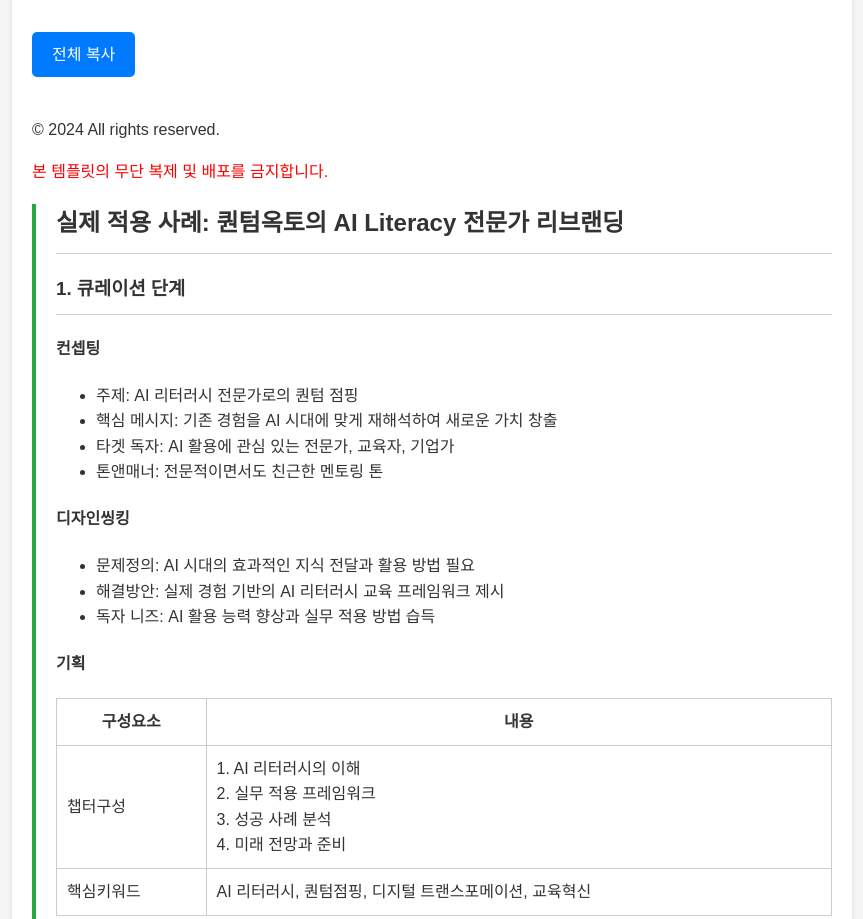
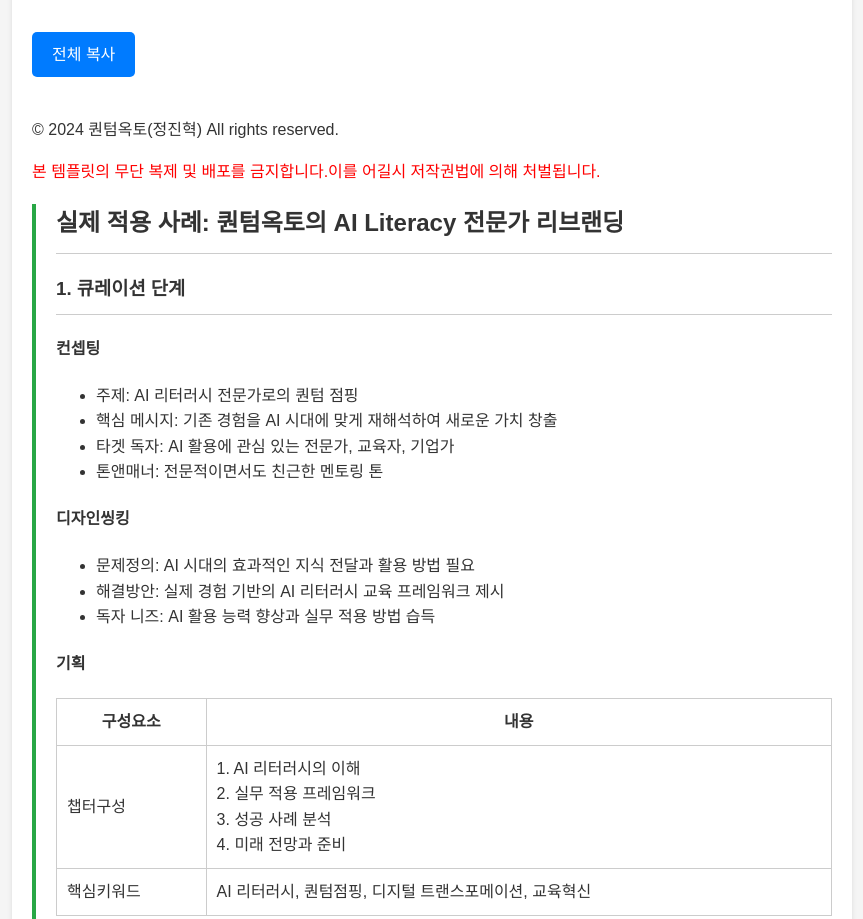
Before and after one commit to utopiaocto/ailiteracy, a plain HTML site: page index.html in a window 1280 px wide. Shown: the part 2613-3532 px from the top of the page, without its empty margins (208-1071 px from the left). Drawn offline with Linux system fonts and the light colour scheme.

Commit message:
Update index.html

```diff
--- a/index.html
+++ b/index.html
@@ -183,8 +183,8 @@
     </table>
 
     <a href="#" class="copy-button" onclick="copyToClipboard()">전체 복사</a>
-    <p style="margin-top: 40px;">&copy; 2024 All rights reserved.</p>
-    <p style="color: red;">본 템플릿의 무단 복제 및 배포를 금지합니다.</p>
+    <p style="margin-top: 40px;">&copy; 2024 퀀텀옥토(정진혁) All rights reserved.</p>
+    <p style="color: red;">본 템플릿의 무단 복제 및 배포를 금지합니다.이를 어길시 저작권법에 의해 처벌됩니다.</p>
 
     <div class="case-study">
       <h2>실제 적용 사례: 퀀텀옥토의 AI Literacy 전문가 리브랜딩</h2>
@@ -274,7 +274,7 @@
     </div>
 
     <p style="margin-top: 40px;">&copy; 2024 퀀텀옥토(정진혁) All rights reserved.</p>
-    <p style="color: red;">본 템플릿의 무단 복제 및 배포를 금지합니다.</p>
+    <p style="color: red;">본 템플릿의 무단 복제 및 배포를 금지합니다.이를 어길시 저작권법에 의해 처벌됩니다.</p>
     <a href="#" class="copy-button" onclick="copyToClipboard()">전체 복사</a>
 
     <h1>책쓰기를 위한 필수 가이드</h1>
```
